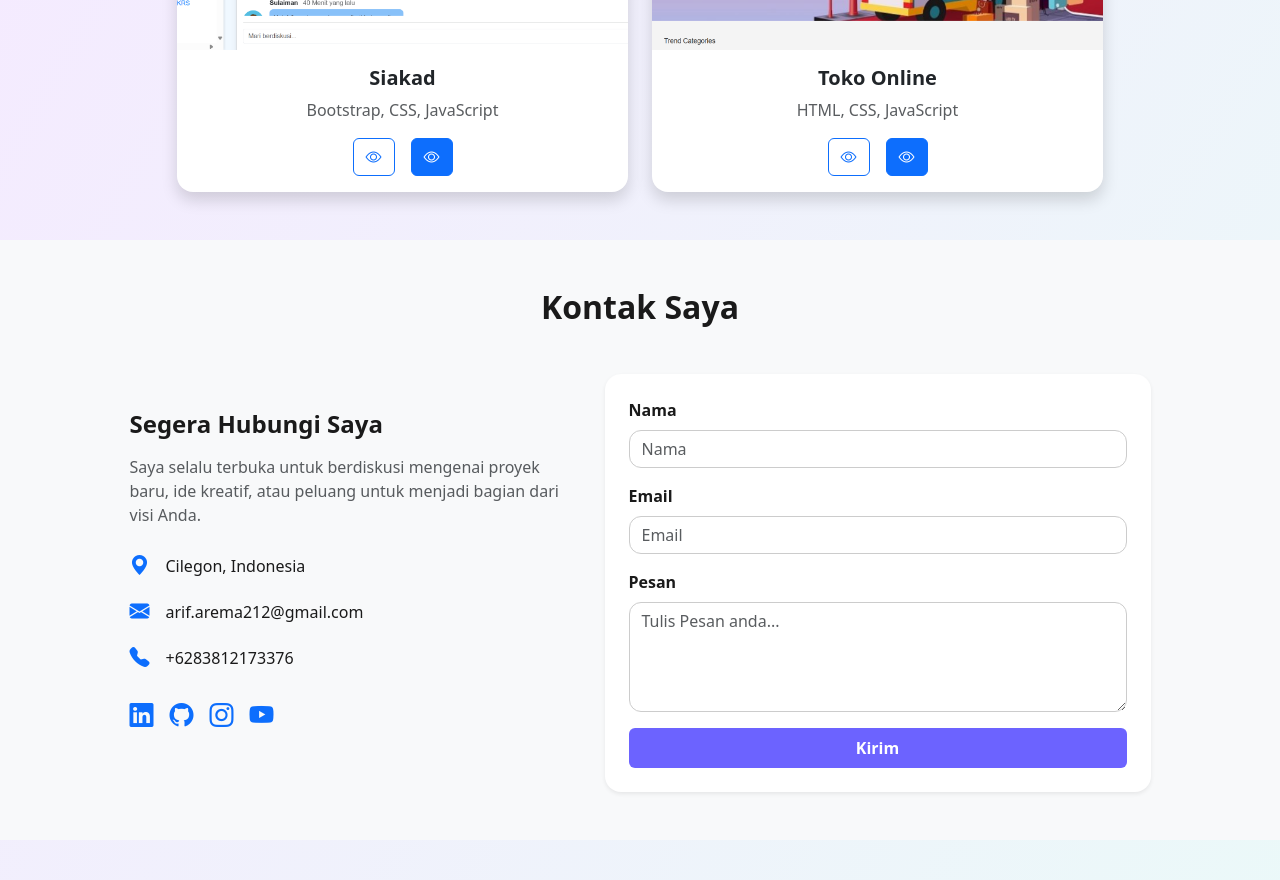
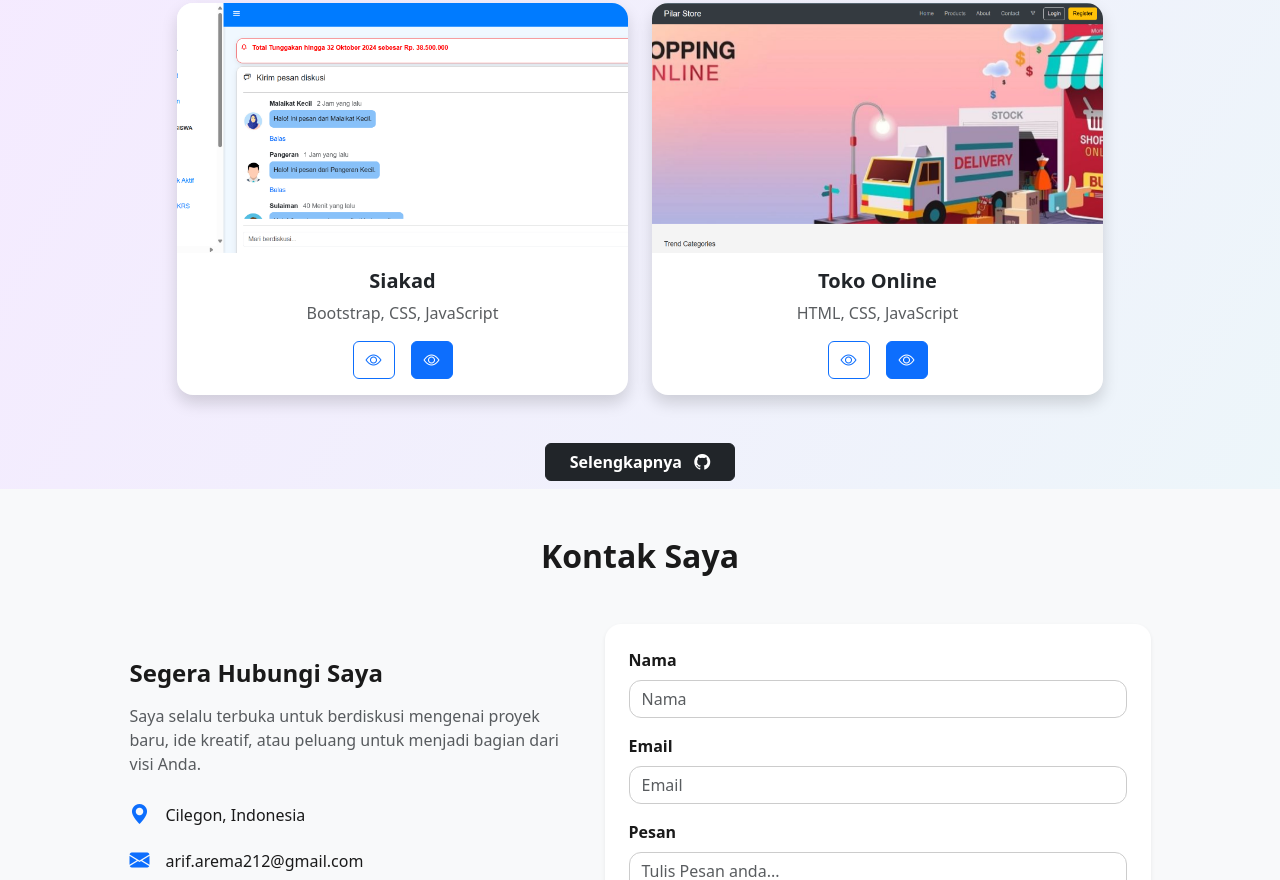
Before and after one commit to pilar-developer/portfolio_arif, a plain HTML site: page index.html in a window 1280 px wide. Shown: the part 3944-4824 px from the top of the page. Drawn offline with nearby package versions, Linux system fonts and the light colour scheme.

Commit message:
Portfolio

```diff
--- a/index.html
+++ b/index.html
@@ -405,6 +405,13 @@
         </p>
 
         <div class="row justify-content-center g-4">
+          <div class="col-md-4">
+            <img
+              src="img/sertifikat/BNSP 1.jpg"
+              class="img-fluid rounded shadow-sm certificate-img"
+              alt="Certificate 1"
+            />
+          </div>
           <div class="col-md-4">
             <img
               src="img/sertifikat/Sertifikat1.jpg"
@@ -884,8 +891,19 @@
       </div>
     </div>
 
+    <div class="d-flex justify-content-center">
+        <a
+          href="https://github.com/pilar-developer"
+          target="_blank"
+          class="btn btn-dark px-4 fw-semibold"
+        >
+          Selengkapnya <i class="bi bi-github ms-2"></i>
+        </a>
+      </div>
+
+
     <!-- ======= Contact Section ======= -->
-    <section id="contact" class="py-5 bg-light">
+    <section id="contact" class="py-5 mt-2 bg-light">
       <div class="container">
         <h2 class="text-center fw-bold mb-5">Kontak Saya</h2>
 
```
Also changed, not shown: img/sertifikat/BNSP 1.jpg (added).
